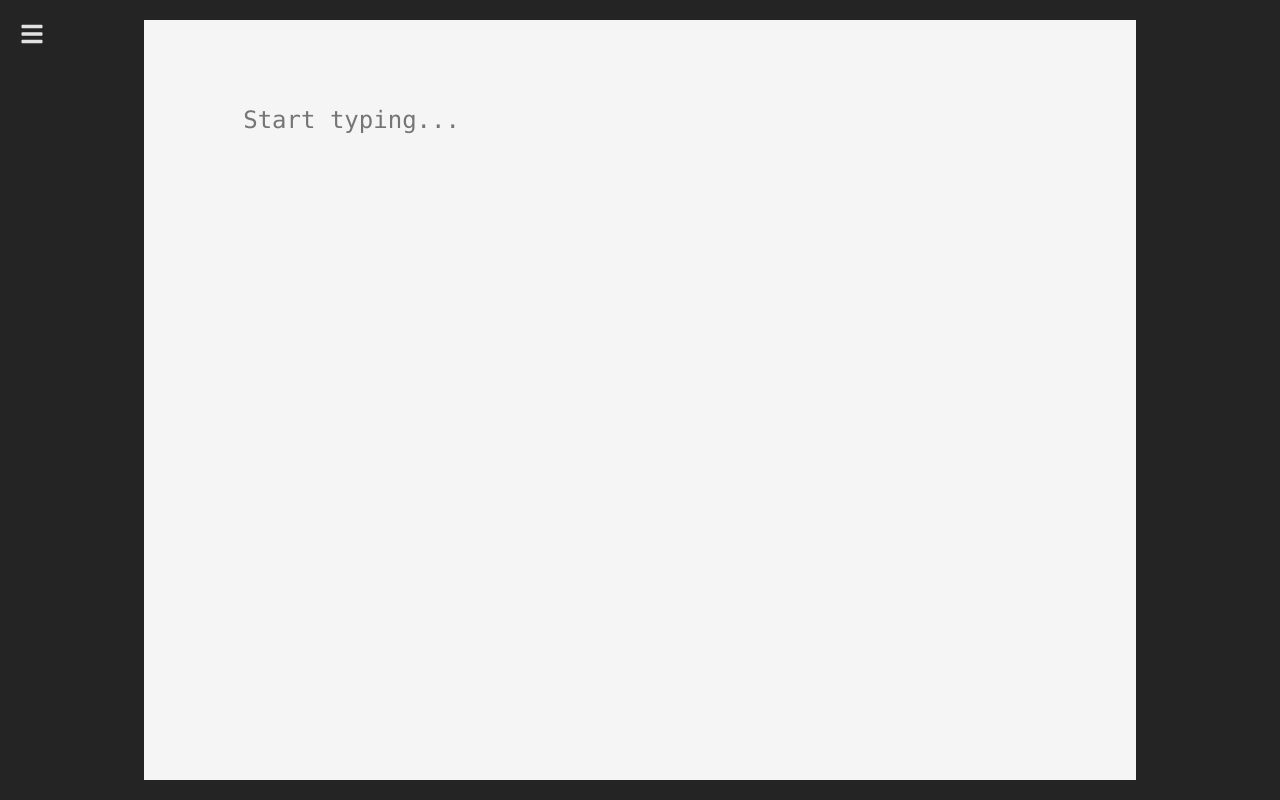
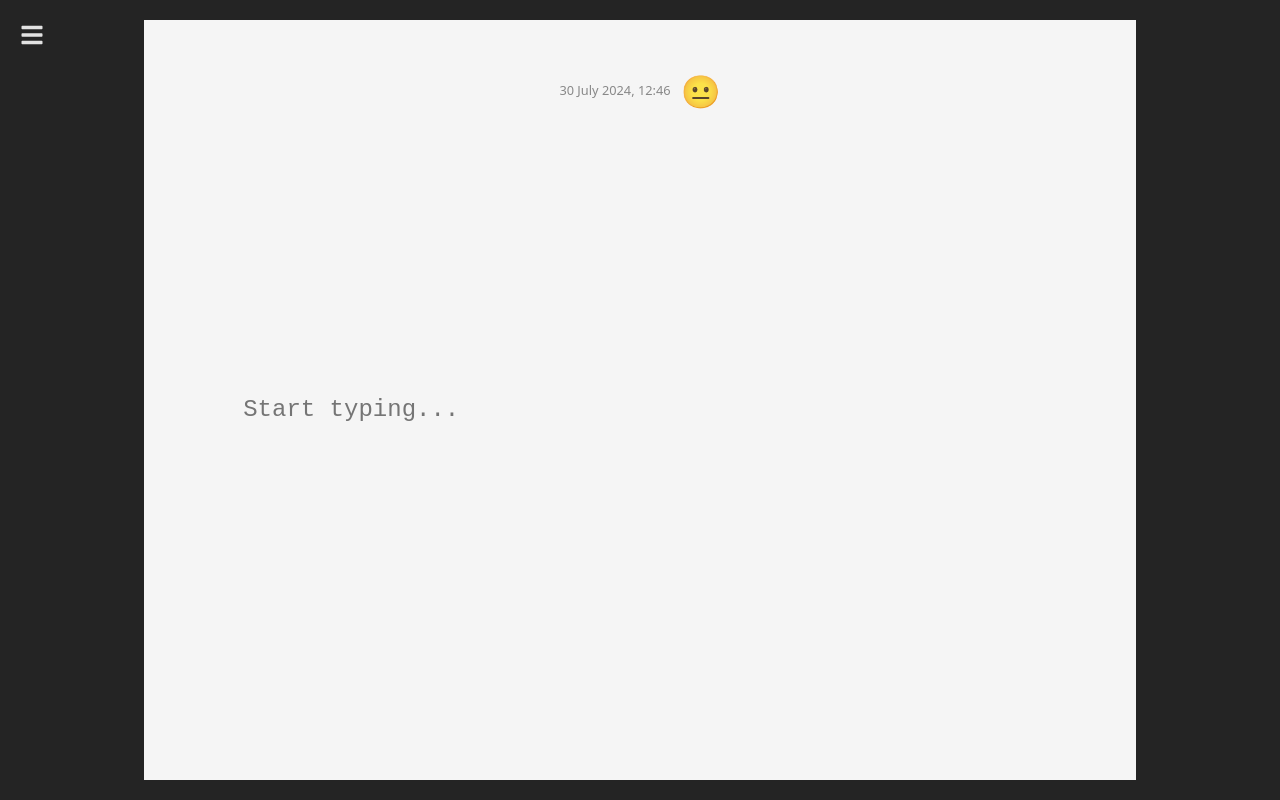
Before and after one commit to ykumards/dwriter, a React (Vite) app: page / in a window 1280 px wide. Built offline with nearby package versions, Linux system fonts and the light colour scheme.

Commit message:
load initial state with ppppp-poker face

```diff
--- a/index.html
+++ b/index.html
@@ -4,7 +4,7 @@
     <meta charset="UTF-8" />
     <link rel="icon" type="image/svg+xml" href="/favicon.ico" />
     <meta name="viewport" content="width=device-width, initial-scale=1.0" />
-    <title>Vite + React</title>
+    <title>Dooms Writer</title>
   </head>
   <body>
     <div id="root"></div>
--- a/src/App.jsx
+++ b/src/App.jsx
@@ -114,10 +114,10 @@ const App = () => {
 
   useEffect(() => {
     const handleKeyDown = (e) => {
-      if ((e.ctrlKey || e.metaKey) && e.key === 'c') {
+      if ((e.ctrlKey || e.metaKey) && e.key === ';') {
         window.location.pathname = '/calendar';
       }
-      if ((e.ctrlKey || e.metaKey) && e.key === 'e') {
+      if ((e.ctrlKey || e.metaKey) && e.key === "'") {
         window.location.pathname = '/';
       }
     };
--- a/src/GlobalStyles.js
+++ b/src/GlobalStyles.js
@@ -4,7 +4,7 @@ import { createGlobalStyle } from 'styled-components';
 
 const GlobalStyles = createGlobalStyle`
   :root {
-    font-family: Inter, system-ui, Avenir, Helvetica, Arial, sans-serif;
+    font-family: system-ui, Avenir, Helvetica, Arial, sans-serif;
     line-height: 1.5;
     font-weight: 400;
 
--- a/src/components/Editor.jsx
+++ b/src/components/Editor.jsx
@@ -1,4 +1,4 @@
-import React, { useState, useCallback, useEffect } from 'react';
+import React, { useState, useCallback, useEffect, useRef } from 'react';
 import styled from 'styled-components';
 import { debounce } from 'lodash';
 import { checkText } from '../mlUtils';
@@ -32,17 +32,31 @@ const EmojiDisplay = styled.div`
     font-size: 2em;
 `;
 
-const TextArea = styled.textarea`
+const TextAreaContainer = styled.div`
+    position: relative;
     width: 80%;
     height: 80%;
+    background: none;
+    display: flex;
+    justify-content: center;
+    align-items: center;
+    overflow: hidden; /* Prevent overflow outside the container */
+`;
+
+const TextArea = styled.textarea`
+    position: absolute;
+    top: 50%;
+    transform: translateY(-50%);
+    width: 100%;
+    height: auto;
+    max-height: 100%; /* Limit the height of the textarea */
     border: none;
     outline: none;
     font-size: 1.5rem;
     line-height: 1.6;
     background: none;
     resize: none;
-    overflow-y: auto;
-    font-family: 'Menlo', Courier, monospace;
+    overflow-y: auto; /* Allow vertical scrolling */
     color: black;
 
     ::placeholder {
@@ -50,31 +64,43 @@ const TextArea = styled.textarea`
     }
 `;
 
-
 const Editor = () => {
     const [text, setText] = useState('');
-    const [emoji, setEmoji] = useState('');
+    const [emoji, setEmoji] = useState('😐');
     const [resultText, setResultText] = useState('');
-    const [entryDatetime, setEntryDatetime] = useState(null);
+    const [entryDatetime, setEntryDatetime] = useState(new Date());
+    const textAreaRef = useRef(null);
 
+    // Reset editor state
     const resetEditor = () => {
         setText('');
-        setEmoji('');
+        setEmoji('😐');
         setResultText('');
         setEntryDatetime(null);
     };
 
+    // Handle text change and trigger debounce function
     const handleTextChange = (e) => {
         const newText = e.target.value;
         setText(newText);
 
-        if (!entryDatetime) {
-            setEntryDatetime(new Date());
-        }
-
         debouncedCheckText(newText);
+        adjustTextareaHeight();
     };
 
+    // Adjust textarea height to keep cursor in the middle
+    const adjustTextareaHeight = () => {
+        const textArea = textAreaRef.current;
+        if (textArea) {
+            textArea.style.height = 'auto';
+            textArea.style.height = `${textArea.scrollHeight}px`;
+
+            // Scroll the text area to keep the cursor in the middle
+            textArea.scrollTop = textArea.scrollHeight / 2 - textArea.clientHeight / 2;
+        }
+    };
+
+    // Debounce function to check text
     const debouncedCheckText = useCallback(
         debounce((newText) => {
             const result = checkText(newText);
@@ -84,28 +110,26 @@ const Editor = () => {
         []
     );
 
+    // Save entry to local storage
     const saveToLocalStorage = () => {
         const datetime = formatDatetime(entryDatetime);
         const newEntry = { datetime, emoji };
 
-    // Get existing entries from local storage
         const existingEntries = JSON.parse(localStorage.getItem('entries')) || [];
-
-    // Append the new entry
         const updatedEntries = [...existingEntries, newEntry];
 
-    // Save the updated entries back to local storage
         localStorage.setItem('entries', JSON.stringify(updatedEntries));
-
         resetEditor();
     };
 
+    // Handle key down event for saving entry
     const handleKeyDown = (e) => {
         if ((e.ctrlKey || e.metaKey) && e.key === 'Enter') {
             saveToLocalStorage();
         }
     };
 
+    // Add and remove event listener for key down
     useEffect(() => {
         window.addEventListener('keydown', handleKeyDown);
         return () => {
@@ -119,13 +143,16 @@ const Editor = () => {
                 <EntryDatetime>{formatDatetime(entryDatetime)}</EntryDatetime>
                 <EmojiDisplay title={resultText}>{emoji}</EmojiDisplay>
             </Header>
+            <TextAreaContainer>
                 <TextArea
+                    ref={textAreaRef}
                     value={text}
                     onChange={handleTextChange}
                     className="editor-textarea"
                     placeholder="Start typing..."
                     autoFocus
                 />
+            </TextAreaContainer>
         </EditorContainer>
     );
 };
```
Lines whose indentation alone changed are shown as unchanged.
